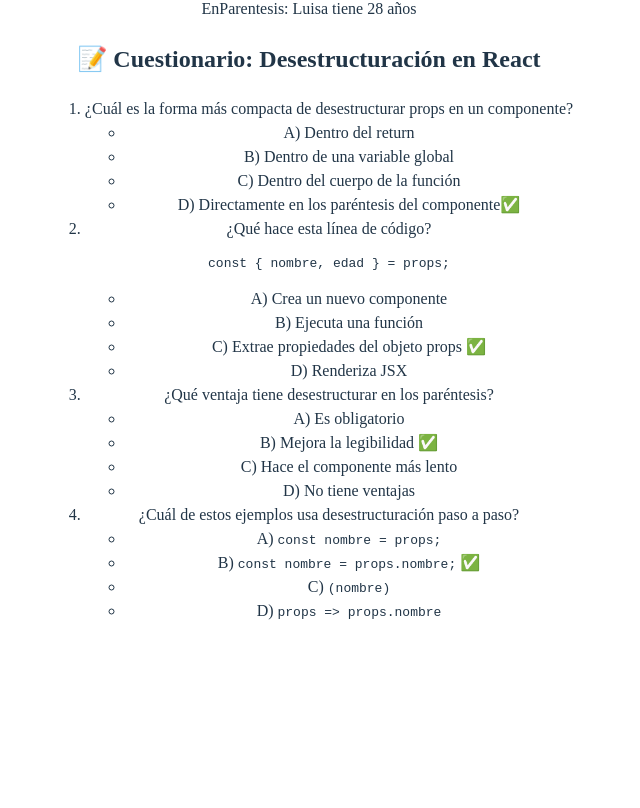
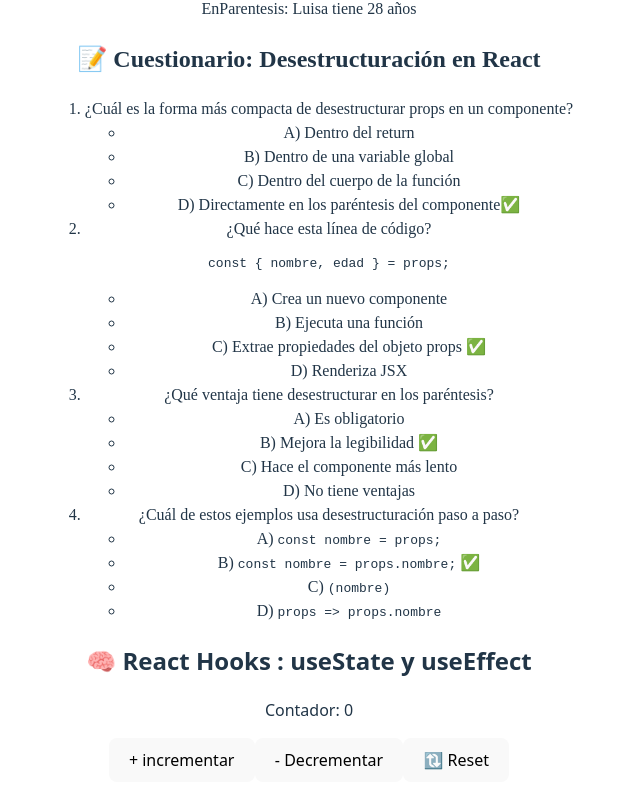
Before and after one commit to mpramos/REACTV4, a React (Vite) app: page / in a window 1280 px wide. Shown: the part 832-1640 px from the top of the page, without its empty margins (331-971 px from the left). Before the commit the page ends 1503 px from the top, so only its background shows below. Built offline with nearby package versions, Linux system fonts and the light colour scheme.

Commit message:
useState

```diff
--- a/src/App.jsx
+++ b/src/App.jsx
@@ -12,6 +12,7 @@ import ObjectProp from './props/ObjectProp'
 import ArrayProps from './props/ArrayProps'
 import FuncionProp from './props/FuncionProp'
 import Desestructuracion from './Desestructuracion'
+import HooksDemo from './hooks/HooksDemo'
 
 function App() {
   const [count, setCount] = useState(0)
@@ -44,6 +45,7 @@ function App() {
    <FuncionProp saludar={handleSaludo}/>
    <Skills skills={['HTML','CSS','JAVASCRIPT','REACT']}/>
     <Desestructuracion/>
+    <HooksDemo/>
     {/* <Header
       bienvenida={bienvenida}
       titulo={titulo}
--- /dev/null
+++ b/src/hooks/HooksDemo.jsx
@@ -0,0 +1,22 @@
+import React from 'react'
+import { useState } from 'react'
+
+
+const HooksDemo = () => {
+
+  const [contador,setContador]=useState(0)
+
+
+  return (
+    <div>
+      <h2>🧠 React Hooks : useState y useEffect</h2>
+      <p>Contador: {contador}</p>
+      <button onClick={()=> setContador(contador+1) } > + incrementar</button>
+      <button onClick={()=>setContador(contador-1)}> - Decrementar</button>
+      <button onClick={()=>setContador(0)}> 🔃 Reset</button>
+
+    </div>
+  )
+}
+
+export default HooksDemo
```
